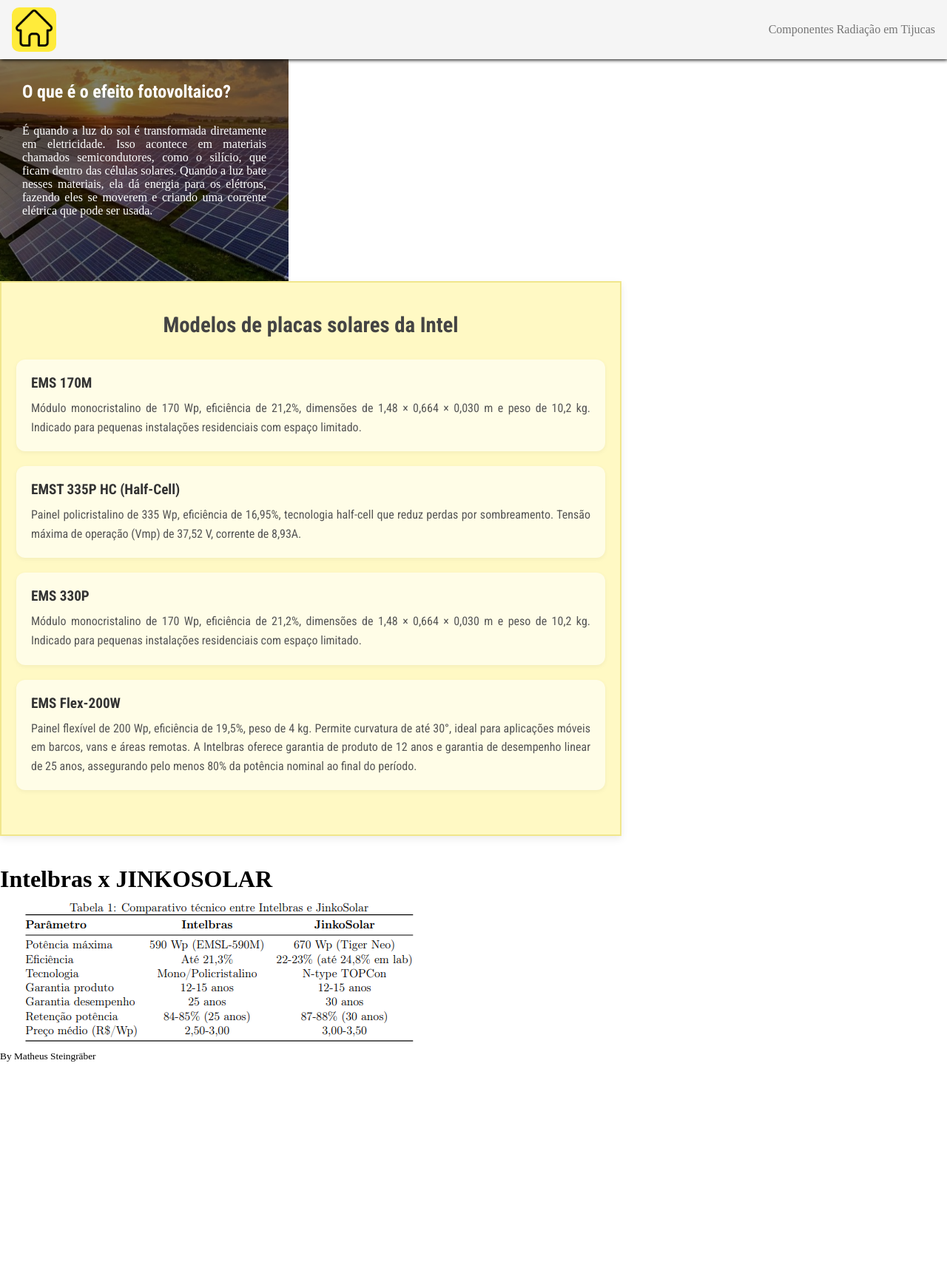
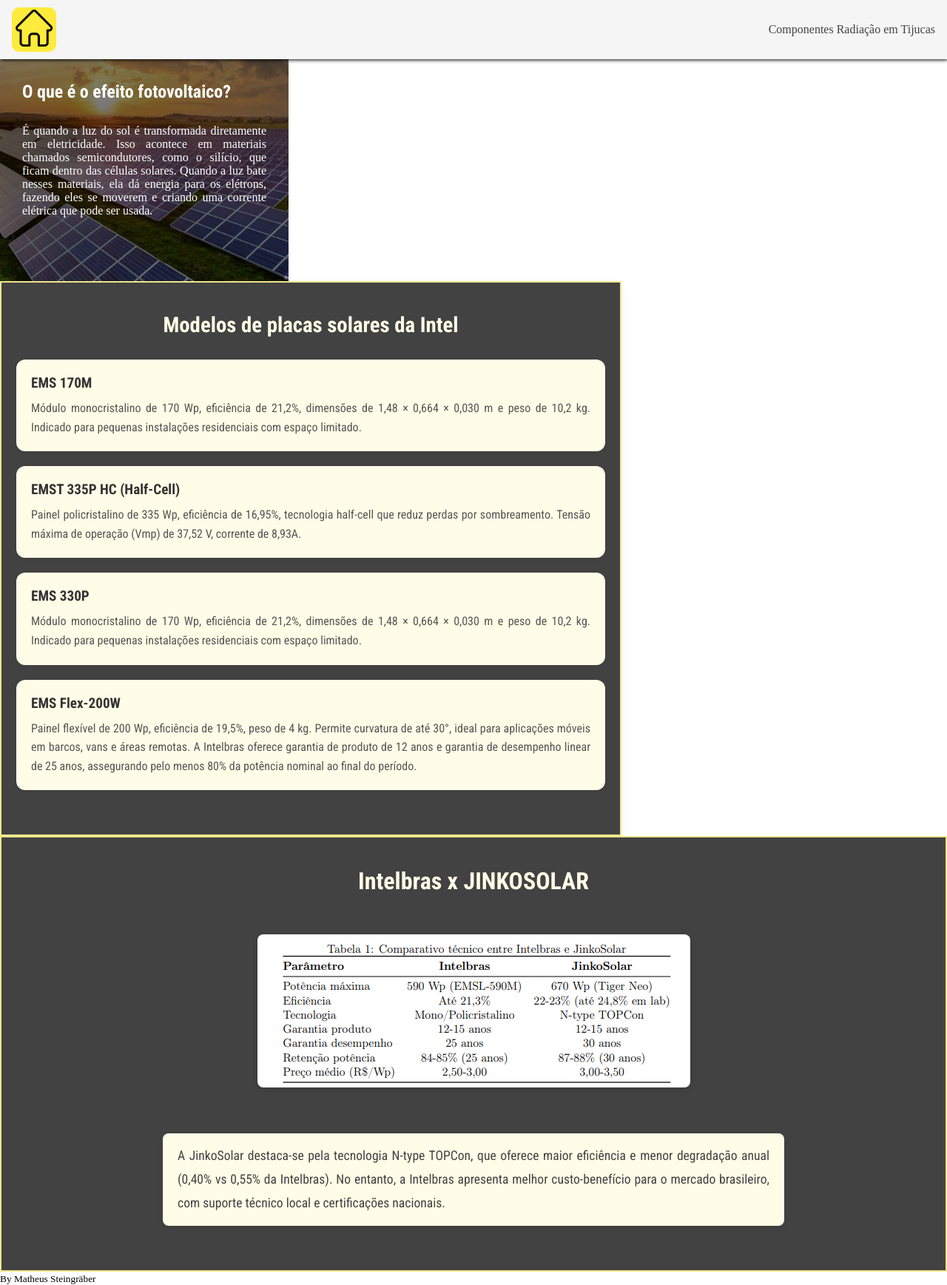
Before and after one commit to Twy1m/Fotovoltaico, a plain HTML site: page index.html in a window 1280 px wide. Shown: the whole page at 74% size. Before the commit the page ends 1436 px from the top, so only its background shows below. Drawn offline with Linux system fonts and the light colour scheme.

Commit message:
second commit

```diff
--- a/index.html
+++ b/index.html
@@ -11,11 +11,11 @@
         <div class="div-header">
             <div class="img-home">
                 <nav>
-                    <a href=""><img src="./imgs/icon-home.png" alt=""></a>
+                    <a href="./"><img src="./imgs/icon-home.png" alt=""></a>
                 </nav>
             </div>
             <nav>
-                <a href="./componentes.html">Componentes</a>
+                <a href="./html/componentes.html">Componentes</a>
                 <a href="http://">Radiação em Tijucas</a>
             </nav>
         </div>
@@ -27,7 +27,7 @@
         </div>
 
         <div class="modelos-intel">
-            <h1>Modelos de placas solares da Intel</h1>
+            <h1 id="titulo">Modelos de placas solares da Intel</h1>
 
             <div class="modelo">
                 <h1>EMS 170M</h1>
@@ -55,10 +55,12 @@
         </div>
 
         <div class="comparacao">
-            <h1>Intelbras x  JINKOSOLAR</h1>
+            <h1>Intelbras x  JINKOSOLAR</h1><br>
             <div class="imagem-Tabs">
-                <img src="./imgs/tabela.png" alt="">
+                <img src="./imgs/tabela.png" alt=""><br><br>
             </div>
+            <p>A JinkoSolar destaca-se pela tecnologia N-type TOPCon, que oferece maior eficiência e
+                menor degradação anual (0,40% vs 0,55% da Intelbras). No entanto, a Intelbras apresenta melhor custo-benefício para o mercado brasileiro, com suporte técnico local e certificações nacionais.</p>
         </div>
     </main>
     <footer>
--- a/style.css
+++ b/style.css
@@ -20,6 +20,7 @@
     box-shadow: 1px 1px 5px black;
     z-index: 1000;
     padding: 0 1rem;
+    gap: 10px;
     box-sizing: border-box;
 }
 
@@ -42,7 +43,7 @@
 
 .div-header a{
     text-decoration: none;
-    color: #757575;
+    color: #424242;
 }
 
 .imagem-texto h1{
@@ -91,21 +92,19 @@
 
 
 .modelos-intel {
-    background-color: #FFF9C4;
+    background-color: #424242;
     border: 2px solid #F0E68C;
     padding: 40px 20px;
-    margin-bottom: 40px;
     max-width: 840px;
-    /* border-radius: 16px; */
     box-shadow: 0 4px 10px rgba(0, 0, 0, 0.08);
     font-family: "Roboto Condensed", sans-serif;
     box-sizing: border-box;
     transition: all 0.3s ease;
 }
 
-.modelos-intel > h1 {
+#titulo{
     text-align: center;
-    color: #444;
+    color: #FFFDE7;
     font-size: 1.8rem;
     margin-bottom: 30px;
 }
@@ -136,7 +135,50 @@
     line-height: 1.6;
     text-align: justify;
 }
+.comparacao {
+    background-color: #424242;
+    padding: 40px 20px;
+    font-family: "Roboto Condensed", sans-serif;
+    text-align: center;
+    border: 2px solid #F0E68C;
+}
 
-.imagem-Tabs{
+.comparacao h1 {
+    color: #FFFDE7;
+    font-size: 2rem;
+    margin-bottom: 30px;
+    font-weight: bold;
+}
 
+.comparacao p {
+    background-color: #FFFDE7;
+    color: #424242;
+    padding: 15px 20px;
+    border-radius: 8px;
+    line-height: 1.8;
+    font-size: 1.1rem;
+    max-width: 800px;
+    margin: 20px auto;
+    box-shadow: 0 2px 6px rgba(0,0,0,0.1);
+    text-align: justify;
 }
+
+.comparacao img {
+    display: block;
+    margin: 4px auto;
+    max-width: 100%;
+    max-height: 100%;
+    border-radius: 8px;
+    box-shadow: 0 2px 8px rgba(0,0,0,0.15);
+}
+
+.componentes{
+    background-color: #424242;
+    border: 2px solid #F0E68C;
+    padding: 40px 20px;
+    max-width: 840px;
+    box-shadow: 0 4px 10px rgba(0, 0, 0, 0.08);
+    font-family: "Roboto Condensed", sans-serif;
+    box-sizing: border-box;
+    transition: all 0.3s ease;
+}
```
Also changed, not shown: html/componentes.html (+73 -0 lines).
